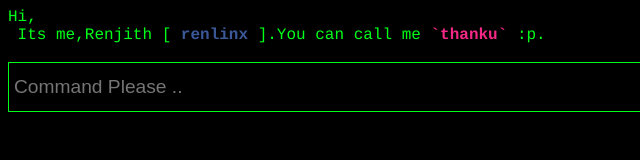
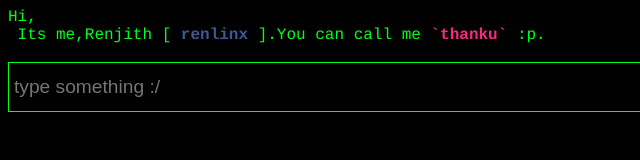
Before and after one commit to sideffect0/renlinx007.github.io, a plain HTML site: page index.html in a window 1280 px wide. Shown: the full height of the page, 0-640 px from the left. Drawn offline with Linux system fonts and the light colour scheme.

Commit message:
updated index.html

```diff
--- a/index.html
+++ b/index.html
@@ -41,6 +41,6 @@
  <body>
   Hi,<br>
   &nbsp;Its me,Renjith [ <a href='http://facebook.com/renlinx'><span class='myfb'>renlinx</span></a> ].You can call me <span class='mynickname'>`thanku`</span> :p.<br><br>
-  <input class='cmd' placeholder='Command Please ..' type="text"/>
+  <input class='cmd' placeholder='type something :/' type="text"/>
  </body>
 </html>
```
